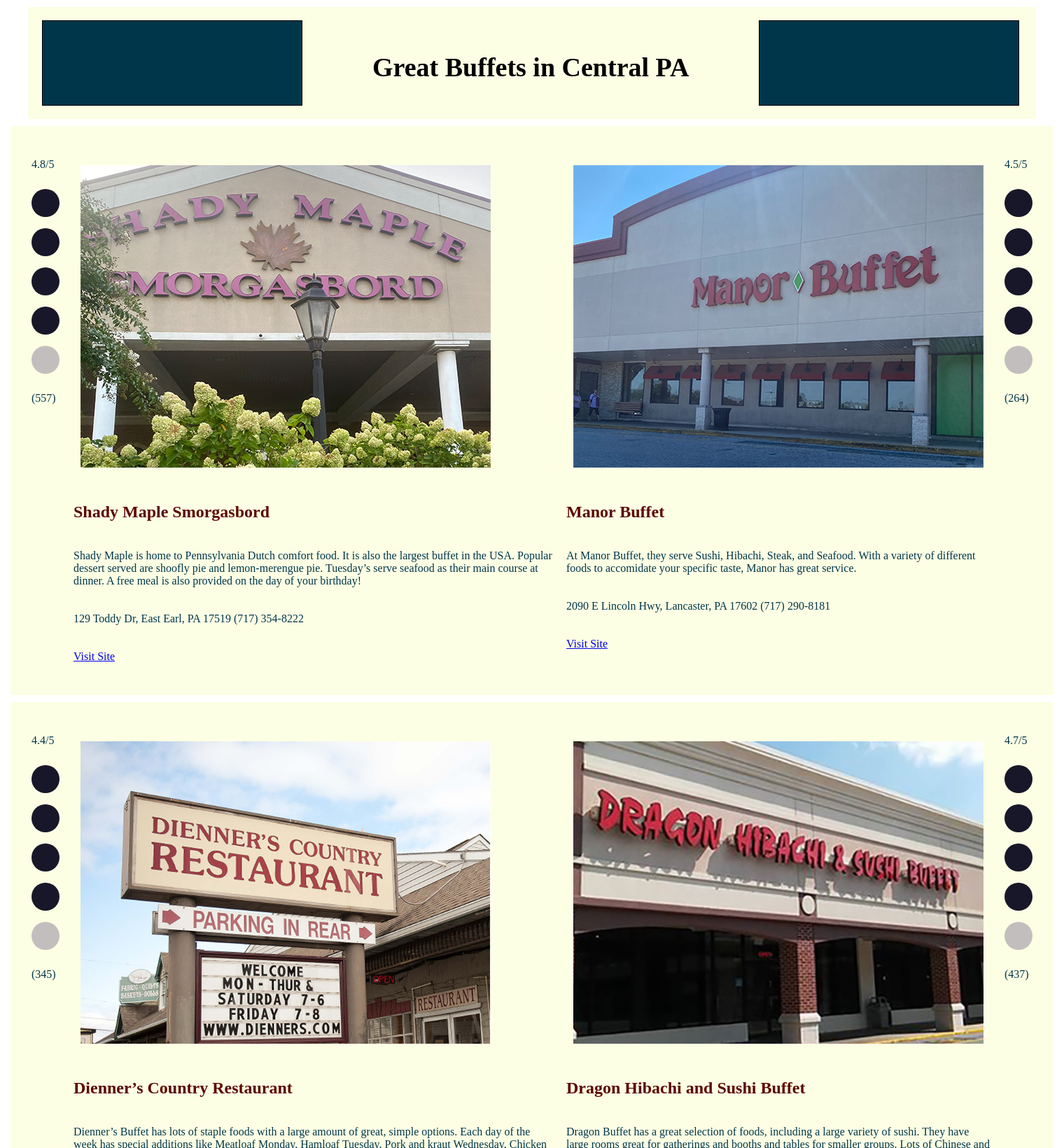
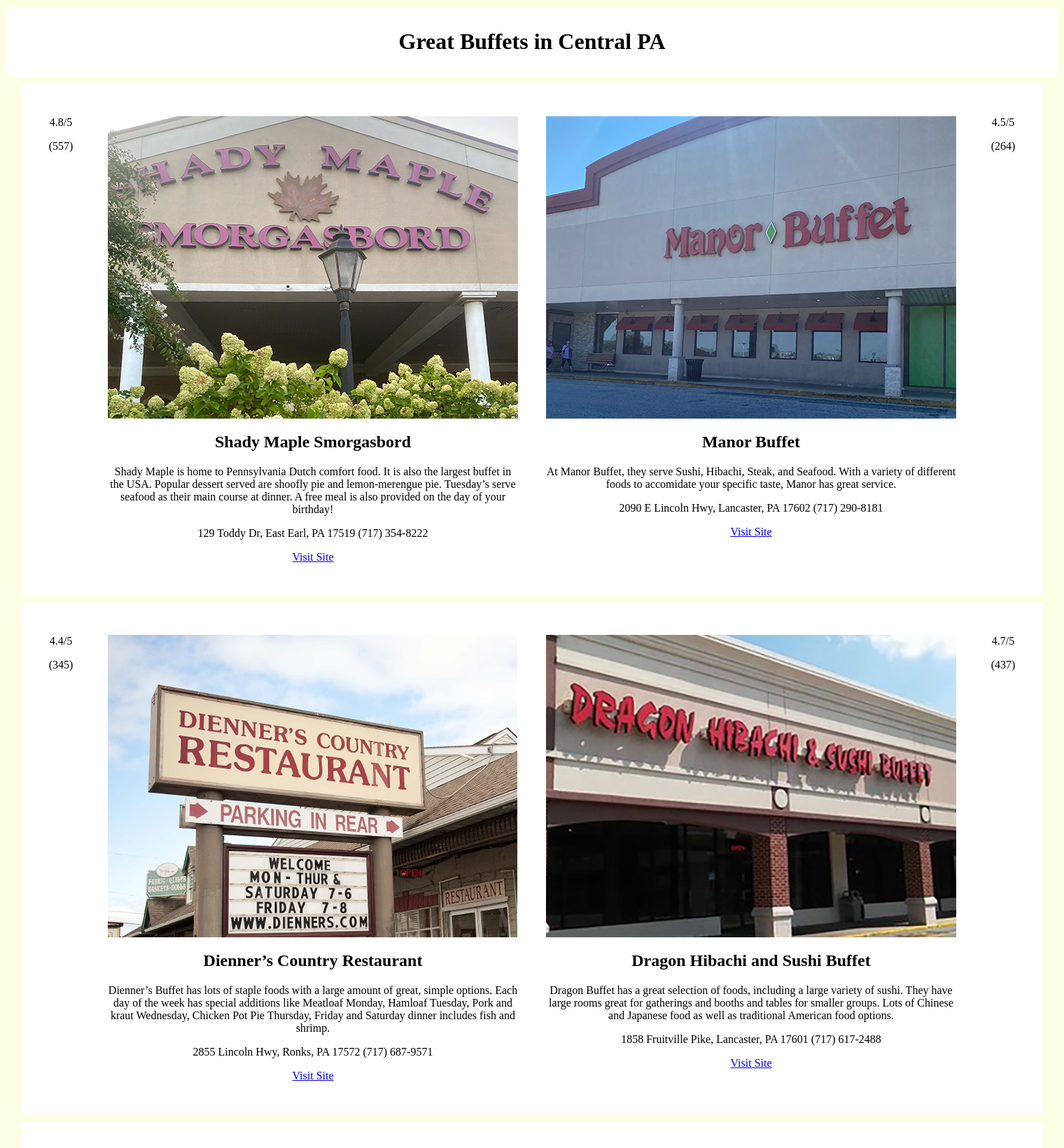
Before and after one commit to Lpr17717/lpr17717.github.io, a PHP site: page /L_Rogozin_Project1.html in a window 1520 px wide. Shown: the top 1640 px of the page at 70% size. Run offline with PHP 8.4, Linux system fonts and the light colour scheme.

Commit message:
Add files via upload

```diff
--- a/style_proj1.css
+++ b/style_proj1.css
@@ -1,77 +1,56 @@
+body{
+    background-color: #FDFFE4;
+
+}
+.row{
+    background-color: white;
+    width: 1440px
+}
 #Title{
+    border-radius: 10px;
+    text-align: center;
+    background-color: white;
+    margin: 10px auto;
+    padding: 10px
+}
+.square {
+    height: 50px;
+    width: 50px;
+    background-color: #555;
+    border: solid;
+  }
+.column{
+    flex-direction: column;
+}
+table {
+    border-collapse: separate;
+    border-spacing: 0;
+    border: 10px; color: black;
+  }
+.row > div{
+    padding: 20px;
+    margin: 0px;
+    flex: 1;
+    text-align: center;
+    background-color: white;
+}
+.row{
     display: flex;
     width: 1440px;
-    background-color: #FDFFE4;
+    background-color: white;
     margin: 10px auto;
-    text-align: center;
-    font-size: 19px;
-    font-family: serif;
-  }
-
-.rating {
-    height: 50px;
-    width: 10px;
-    background-color: rgb(150, 147, 147);
-    border: solid;
-    border: 1px;
-    margin-left: 10px; margin-right: 10px;
-  }
-  .box1 {
-  margin-right: 100px;
-  height: 100px;
-  width: 350px;
-  border: 1px solid black; background-color: #00364A;
-  float: inline-end;
+    padding:10px
 }
-.box2 {
-  margin-left: 100px;
-  height: 100px;
-  width: 350px;
-  border: 1px solid black; background-color: #00364A;
-  float: inline-start;
+nav ul{
+  margin: 0;
+  padding: 0;
 }
-.row{
-    padding: 10px;
-    flex: 1px;
-    text-align: left;
-    padding: 20px;
-  }
-.row{
-    display: flex;
-    width: 1450px;
-    background-color: #FDFFE4;
-    margin: 10px auto;
+nav li{
+  list-style-type: none;
+  display: inline;
 }
 
-.body{
-  background-color: #FDFFE4
+nav{
+  background-color: white;
+  margin: auto;
 }
-.photo {
-  padding: 20px;
-}
-h2{
-  padding: 10px;
-  text-size-adjust: 20px;
-  color: #5C0700;
-  font-family: serif;
-}
-p{
-  padding:10px;
-  color: #00364A;
-}
-#circle {
-  width: 20px;
-  height: 20px;
-  -webkit-border-radius: 50px;
-  -moz-border-radius: 50px;
-  border-radius: 50px;
-  background: rgb(23, 23, 41);
-  }
-#circle2 {
-  width: 20px;
-  height: 20px;
-  -webkit-border-radius: 50px;
-  -moz-border-radius: 50px;
-  border-radius: 50px;
-  background: rgb(194, 190, 190);
-}
```
Also changed, not shown: index.html (added, +52 -0 lines).
